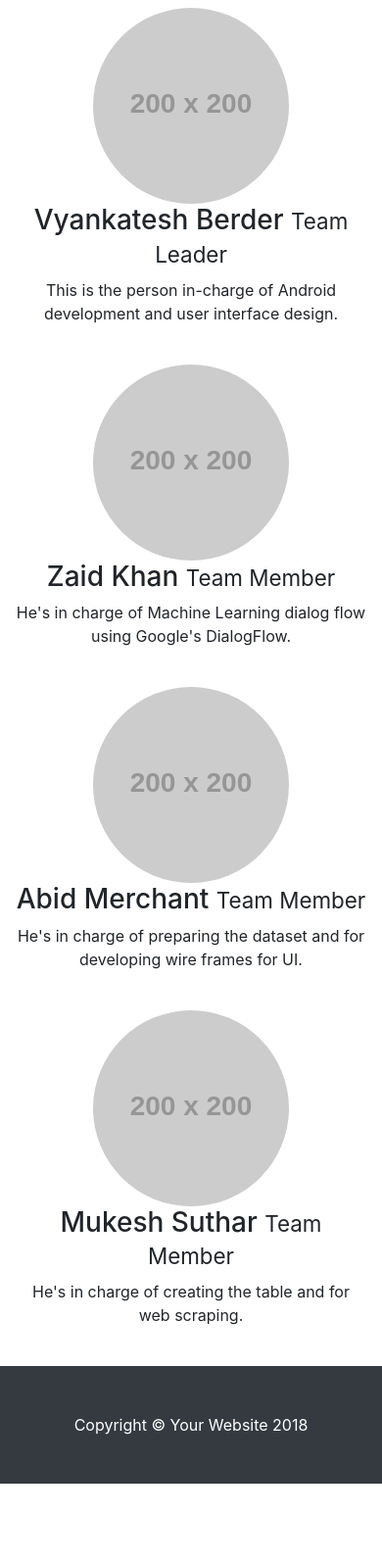
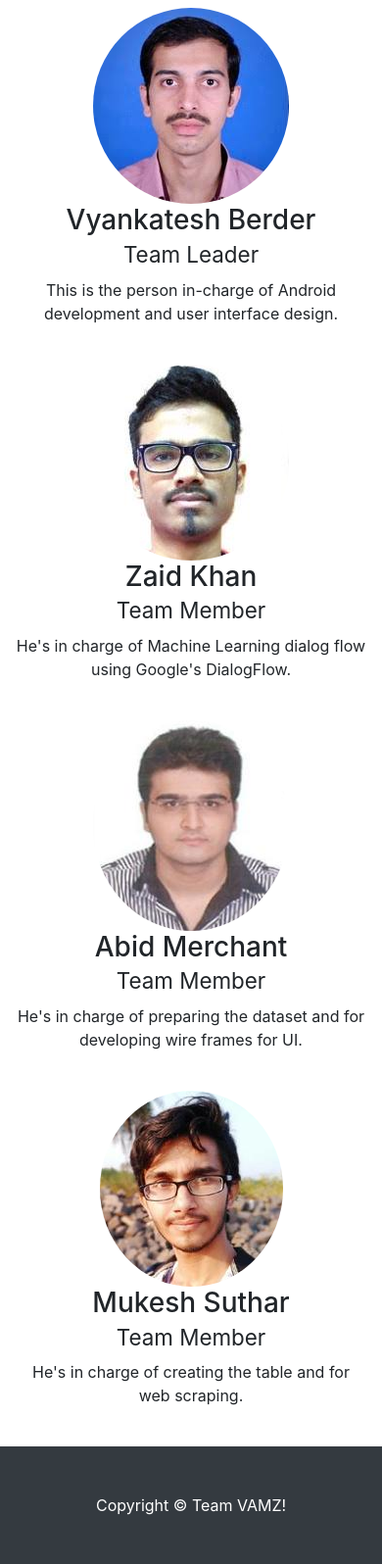
Before and after one commit to zaid-khan/DTE-Admission-Public-Repo, a website: page app/src/main/assets/aboutussections/index.html in a window 390 px wide. Shown: the part 388-1984 px from the top of the page at 98% size. Before the commit the page ends 1902 px from the top, so only its background shows below. Drawn offline with Linux system fonts and the light colour scheme; placeholder pictures from the web are drawn by us.

Commit message:
add images to about us

```diff
--- a/app/src/main/assets/aboutussections/index.html
+++ b/app/src/main/assets/aboutussections/index.html
@@ -24,11 +24,6 @@
     <nav class="navbar navbar-expand-lg navbar-dark bg-dark fixed-top">
       <div class="container">
         <a class="navbar-brand" href="#">MCA DTE Help</a>
-        <button class="navbar-toggler" type="button" data-toggle="collapse"
-                data-target="#navbarResponsive" aria-controls="navbarResponsive"
-                aria-expanded="false" aria-label="Toggle navigation">
-            <span class="navbar-toggler-icon"></span>
-        </button>
 
       </div>
     </nav>
@@ -40,8 +35,7 @@
       <h1 class="my-4">About Us
         <small>Team VAMZ!</small>
       </h1>
-    <p>This was our Mobile Computing Project. Our project guide is Prof. Sonali Ajankar. We thank
-        our project guide to help us to explore Android and Machine Learning</p>
+      <p>This was our Mobile Computing Project. Our project guide is Prof. Sonali Ajankar. We thank our project guide to help us to explore Android and Machine Learning</p>
 
       <!-- Team Members Row -->
       <div class="row">
@@ -49,33 +43,33 @@
           <h2 class="my-4">Our Team</h2>
         </div>
         <div class="col-lg-4 col-sm-6 text-center mb-4">
-            <img class="rounded-circle img-fluid d-block mx-auto" src="http://placehold.it/200x200"
-                 alt="">
+          <img class="rounded-circle img-fluid d-block mx-auto" src="vyankatesh.jpeg" alt="">
           <h3>Vyankatesh Berder
+		<br />
             <small>Team Leader</small>
           </h3>
           <p>This is the person in-charge of Android development and user interface design.</p>
         </div>
         <div class="col-lg-4 col-sm-6 text-center mb-4">
-            <img class="rounded-circle img-fluid d-block mx-auto" src="http://placehold.it/200x200"
-                 alt="">
+          <img class="rounded-circle img-fluid d-block mx-auto" src="zaidkhan.jpeg" alt="">
           <h3>Zaid Khan
+			<br />
             <small>Team Member</small>
           </h3>
           <p>He's in charge of Machine Learning dialog flow using Google's DialogFlow.</p>
         </div>
         <div class="col-lg-4 col-sm-6 text-center mb-4">
-            <img class="rounded-circle img-fluid d-block mx-auto" src="http://placehold.it/200x200"
-                 alt="">
+          <img class="rounded-circle img-fluid d-block mx-auto" src="abidmerchant.jpeg" alt="">
           <h3>Abid Merchant
+<br />
             <small>Team Member</small>
           </h3>
           <p>He's in charge of preparing the dataset and for developing wire frames for UI.</p>
         </div>
         <div class="col-lg-4 col-sm-6 text-center mb-4">
-            <img class="rounded-circle img-fluid d-block mx-auto" src="http://placehold.it/200x200"
-                 alt="">
+          <img class="rounded-circle img-fluid d-block mx-auto" src="mukeshsuthar1.jpeg" alt="">
           <h3>Mukesh Suthar
+<br />
             <small>Team Member</small>
           </h3>
           <p>He's in charge of creating the table and for web scraping.</p>
@@ -89,7 +83,7 @@
     <!-- Footer -->
     <footer class="py-5 bg-dark">
       <div class="container">
-        <p class="m-0 text-center text-white">Copyright &copy; Your Website 2018</p>
+        <p class="m-0 text-center text-white">Copyright &copy; Team VAMZ!</p>
       </div>
       <!-- /.container -->
     </footer>
```
Also changed, not shown: app/src/main/assets/aboutussections/abidmerchant.jpeg (added), app/src/main/assets/aboutussections/mukeshsuthar.jpeg (added), app/src/main/assets/aboutussections/mukeshsuthar1.jpeg (added), app/src/main/assets/aboutussections/package.json (indentation only), app/src/main/assets/aboutussections/vyankatesh.jpeg (added), app/src/main/assets/aboutussections/zaidkhan.jpeg (added), 1 other file. Lines whose indentation alone changed are shown as unchanged.
